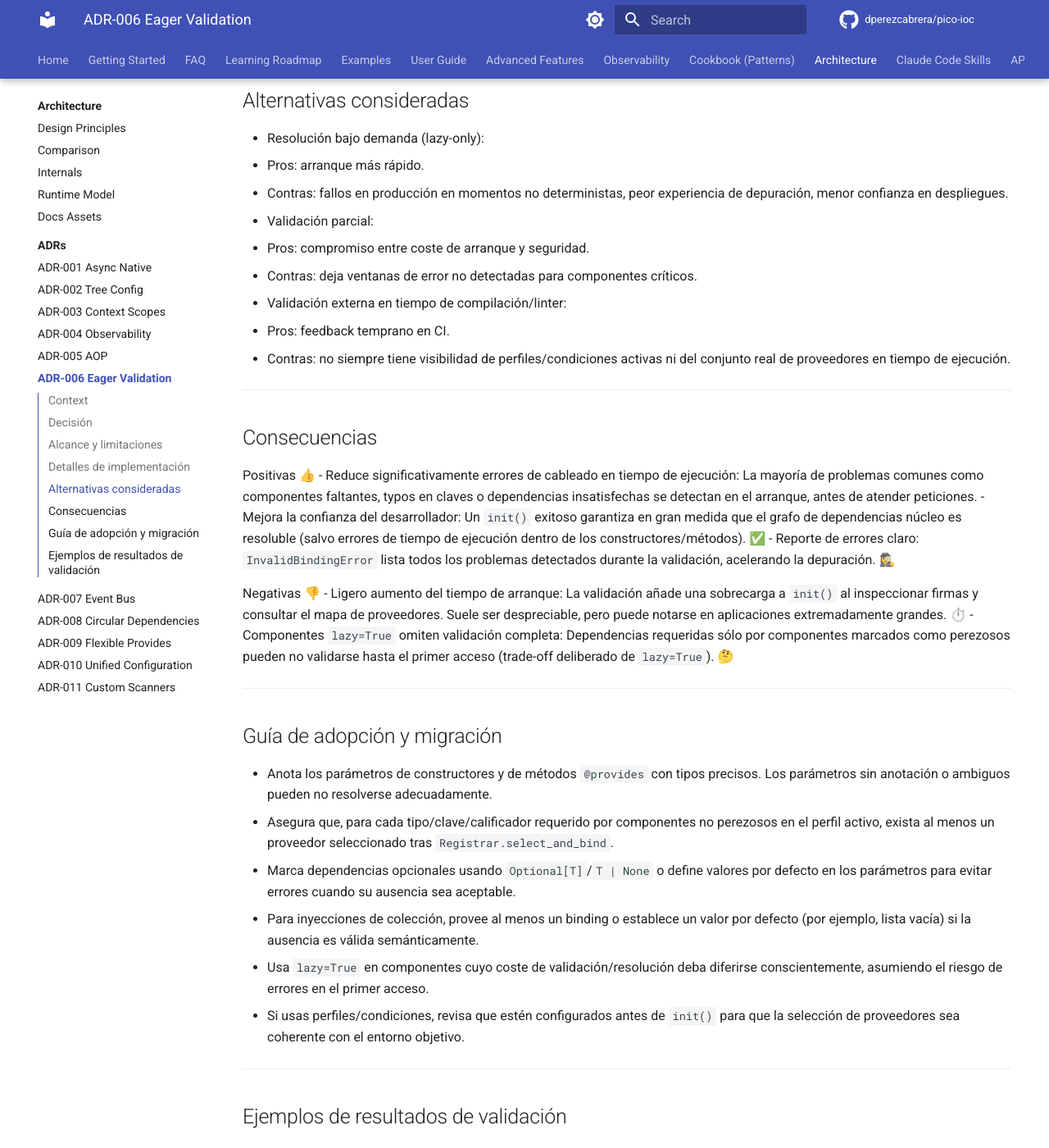
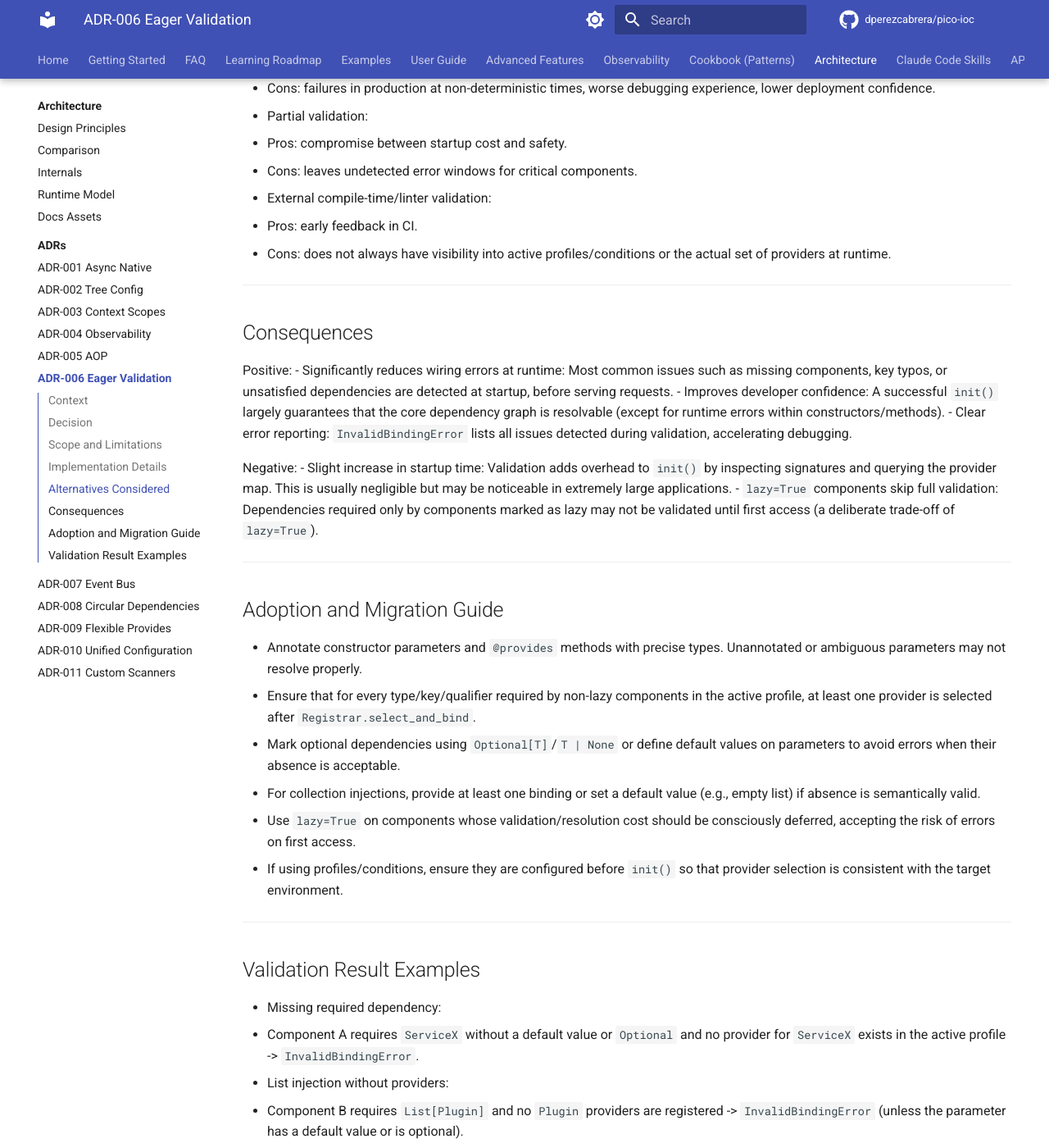
Before and after one commit to dperezcabrera/pico-ioc, an MkDocs documentation site: the page built from docs/adr/adr-0006-eager-validation.md, in a window 1280 px wide and 1400 px high, scrolled down 2344 px. Shown: the whole window at 82% size. Built offline with MkDocs 1.6.1 and Material for MkDocs 9.7.7, drawn with Linux system fonts in a browser that asks for light colours; comment, search, counter and statistics services are not loaded; some of the changed text lies outside the part shown.

Commit message:
docs: translate ADR-006 to English and remove emojis from ADRs
Co-Authored-By: Claude Opus 4.6 <noreply@anthropic.com>

```diff
--- a/docs/adr/adr-0006-eager-validation.md
+++ b/docs/adr/adr-0006-eager-validation.md
@@ -1,106 +1,106 @@
-# ADR-006: Eager Startup Validation ✅
+# ADR-006: Eager Startup Validation
 
 **Status:** Accepted
 
 ## Context
 
-Dependency Injection containers often defer resolving dependencies until a component is actually requested at runtime. This can lead to unexpected `ProviderNotFoundError` or `CircularDependencyError` exceptions durante la operación (por ejemplo, en medio de una petición de usuario), lo que es disruptivo y difícil de depurar, especialmente en entornos de producción. Priorizamos la estabilidad de la aplicación, la predictibilidad y detectar errores de configuración lo antes posible. 💣➡️😌
+Dependency Injection containers often defer resolving dependencies until a component is actually requested at runtime. This can lead to unexpected `ProviderNotFoundError` or `CircularDependencyError` exceptions during operation (e.g., in the middle of a user request), which is disruptive and difficult to debug, especially in production environments. We prioritize application stability, predictability, and detecting configuration errors as early as possible.
 
 ---
 
-## Decisión
+## Decision
 
-Decidimos implementar una validación anticipada (eager validation) durante el proceso `init()`:
+We decided to implement eager validation during the `init()` process:
 
-1. Descubrimiento y selección: Tras descubrir todos los componentes (`@component`, `@factory`, `@provides`, `@configured`) y seleccionar los proveedores efectivos según perfiles, condiciones y reglas (`Registrar.select_and_bind`), el método `Registrar._validate_bindings` realiza un análisis estático del posible grafo de dependencias resultante.
-2. Inspección de dependencias: Para cada componente registrado (excluyendo los marcados explícitamente con `lazy=True`), el validador inspecciona las anotaciones de tipos del constructor (`__init__`) o del método de fábrica/proveedor (`@provides`) del que proviene.
-3. Verificación de proveedores: Para cada dependencia requerida (identificada por su anotación de tipo o por una clave de cadena), se verifica si existe un proveedor correspondiente en el `ComponentFactory` finalizado. También se manejan inyecciones de listas (por ejemplo, `Annotated[List[Type], Qualifier]`) comprobando que exista al menos un proveedor que coincida con los criterios (a menos que la lista sea opcional o tenga un valor por defecto).
-4. Fallo temprano: Si alguna dependencia requerida no puede satisfacerse para un componente no perezoso, `init()` lanza inmediatamente un `InvalidBindingError`, listando todas las dependencias insatisfechas detectadas durante el escaneo de validación. Las dependencias circulares a menudo se detectan en esta fase de análisis o en el primer intento real de resolución, lanzando un `CircularDependencyError`. 💥
+1. Discovery and selection: After discovering all components (`@component`, `@factory`, `@provides`, `@configured`) and selecting the effective providers based on profiles, conditions, and rules (`Registrar.select_and_bind`), the `Registrar._validate_bindings` method performs a static analysis of the resulting dependency graph.
+2. Dependency inspection: For each registered component (excluding those explicitly marked with `lazy=True`), the validator inspects the type annotations of the constructor (`__init__`) or the factory/provider method (`@provides`) from which it originates.
+3. Provider verification: For each required dependency (identified by its type annotation or a string key), it verifies whether a corresponding provider exists in the finalized `ComponentFactory`. List injections (e.g., `Annotated[List[Type], Qualifier]`) are also handled by checking that at least one matching provider exists (unless the list is optional or has a default value).
+4. Early failure: If any required dependency cannot be satisfied for a non-lazy component, `init()` immediately raises an `InvalidBindingError`, listing all unsatisfied dependencies detected during the validation scan. Circular dependencies are often detected during this analysis phase or on the first actual resolution attempt, raising a `CircularDependencyError`.
 
 ---
 
-## Alcance y limitaciones
+## Scope and Limitations
 
-- Qué se valida:
-  - Firmas de `__init__` y de métodos/funciones anotadas con `@provides`.
-  - Anotaciones de tipos conforme a PEP 484/PEP 593 (incluyendo `Annotated[...]`, `Optional[T]`/`T | None`, parámetros con valor por defecto).
-  - Inyecciones múltiples/colección (por ejemplo, `List[T]` con calificador) exigiendo al menos un proveedor cuando el parámetro es requerido.
-- Qué no se valida:
-  - Ejecución de constructores ni lógica en tiempo de ejecución dentro de los métodos de fábrica/proveedores.
-  - Proveedores registrados dinámicamente después de `init()` o componentes cargados por plugins tras el arranque.
-  - Dependencias sólo alcanzables a través de componentes marcados con `lazy=True` (sus árboles no se recorren).
-  - Condiciones dependientes de estado en tiempo de ejecución que no hayan sido resueltas antes de `Registrar.select_and_bind`.
+- What is validated:
+  - `__init__` signatures and signatures of methods/functions annotated with `@provides`.
+  - Type annotations per PEP 484/PEP 593 (including `Annotated[...]`, `Optional[T]`/`T | None`, parameters with default values).
+  - Collection/multi-injections (e.g., `List[T]` with qualifier) requiring at least one provider when the parameter is required.
+- What is not validated:
+  - Constructor execution or runtime logic within factory/provider methods.
+  - Providers registered dynamically after `init()` or components loaded by plugins after startup.
+  - Dependencies only reachable through components marked with `lazy=True` (their trees are not traversed).
+  - Conditions depending on runtime state that have not been resolved before `Registrar.select_and_bind`.
 
 ---
 
-## Detalles de implementación
+## Implementation Details
 
-- Orden de ejecución:
-  - Descubrimiento de componentes y reglas.
-  - Resolución de perfiles/condiciones y selección de proveedores con `Registrar.select_and_bind`.
-  - Construcción del mapa final de proveedores en `ComponentFactory`.
-  - `Registrar._validate_bindings` recorre los componentes no perezosos y valida sus dependencias.
-- Resolución de dependencias requeridas:
-  - Parámetros sin valor por defecto y no anotados como opcionales se consideran requeridos.
-  - Dependencias identificadas por tipo, clave de cadena o calificador (por ejemplo, mediante `Annotated[..., Qualifier]`) deben tener al menos un proveedor seleccionado.
-  - Para colecciones (`List[T]`, `Iterable[T]`), se exige al menos un proveedor coincidente salvo que el parámetro sea opcional o tenga valor por defecto.
-- Tratamiento de opcionales y valores por defecto:
-  - Parámetros `Optional[T]` o `T | None` y/o con valor por defecto no provocan error si no hay proveedor.
-  - Para colecciones, un valor por defecto (p. ej., lista vacía) desactiva el requisito de existencia de proveedores.
-- Componentes perezosos:
-  - Componentes con `lazy=True` no se validan en profundidad; su resolución y posibles errores asociados se difieren hasta el primer acceso.
-- Detección de ciclos:
-  - Se generan aristas del grafo entre componentes no perezosos según sus dependencias requeridas. Si se detecta un ciclo evidente, se lanza `CircularDependencyError`. Algunos ciclos pueden manifestarse en la primera resolución real si no son deducibles estáticamente.
-- Reporte de errores:
-  - `InvalidBindingError` agrega y deduplica todas las dependencias faltantes detectadas, indicando componente de origen, parámetro y criterio (tipo/clave/calificador) no satisfecho para facilitar la depuración.
+- Execution order:
+  - Component and rule discovery.
+  - Profile/condition resolution and provider selection via `Registrar.select_and_bind`.
+  - Construction of the final provider map in `ComponentFactory`.
+  - `Registrar._validate_bindings` traverses non-lazy components and validates their dependencies.
+- Required dependency resolution:
+  - Parameters without default values and not annotated as optional are considered required.
+  - Dependencies identified by type, string key, or qualifier (e.g., via `Annotated[..., Qualifier]`) must have at least one selected provider.
+  - For collections (`List[T]`, `Iterable[T]`), at least one matching provider is required unless the parameter is optional or has a default value.
+- Handling of optionals and default values:
+  - `Optional[T]` or `T | None` parameters and/or those with default values do not cause an error if no provider exists.
+  - For collections, a default value (e.g., empty list) disables the provider existence requirement.
+- Lazy components:
+  - Components with `lazy=True` are not deeply validated; their resolution and potential associated errors are deferred until first access.
+- Cycle detection:
+  - Graph edges are generated between non-lazy components based on their required dependencies. If an obvious cycle is detected, a `CircularDependencyError` is raised. Some cycles may manifest on the first actual resolution if they are not statically deducible.
+- Error reporting:
+  - `InvalidBindingError` aggregates and deduplicates all detected missing dependencies, indicating the source component, parameter, and unsatisfied criterion (type/key/qualifier) to facilitate debugging.
 
 ---
 
-## Alternativas consideradas
+## Alternatives Considered
 
-- Resolución bajo demanda (lazy-only):
-  - Pros: arranque más rápido.
-  - Contras: fallos en producción en momentos no deterministas, peor experiencia de depuración, menor confianza en despliegues.
-- Validación parcial:
-  - Pros: compromiso entre coste de arranque y seguridad.
-  - Contras: deja ventanas de error no detectadas para componentes críticos.
-- Validación externa en tiempo de compilación/linter:
-  - Pros: feedback temprano en CI.
-  - Contras: no siempre tiene visibilidad de perfiles/condiciones activas ni del conjunto real de proveedores en tiempo de ejecución.
+- On-demand resolution (lazy-only):
+  - Pros: faster startup.
+  - Cons: failures in production at non-deterministic times, worse debugging experience, lower deployment confidence.
+- Partial validation:
+  - Pros: compromise between startup cost and safety.
+  - Cons: leaves undetected error windows for critical components.
+- External compile-time/linter validation:
+  - Pros: early feedback in CI.
+  - Cons: does not always have visibility into active profiles/conditions or the actual set of providers at runtime.
 
 ---
 
-## Consecuencias
+## Consequences
 
-Positivas 👍
-- Reduce significativamente errores de cableado en tiempo de ejecución: La mayoría de problemas comunes como componentes faltantes, typos en claves o dependencias insatisfechas se detectan en el arranque, antes de atender peticiones.
-- Mejora la confianza del desarrollador: Un `init()` exitoso garantiza en gran medida que el grafo de dependencias núcleo es resoluble (salvo errores de tiempo de ejecución dentro de los constructores/métodos). ✅
-- Reporte de errores claro: `InvalidBindingError` lista todos los problemas detectados durante la validación, acelerando la depuración. 🕵️‍♀️
+Positive:
+- Significantly reduces wiring errors at runtime: Most common issues such as missing components, key typos, or unsatisfied dependencies are detected at startup, before serving requests.
+- Improves developer confidence: A successful `init()` largely guarantees that the core dependency graph is resolvable (except for runtime errors within constructors/methods).
+- Clear error reporting: `InvalidBindingError` lists all issues detected during validation, accelerating debugging.
 
-Negativas 👎
-- Ligero aumento del tiempo de arranque: La validación añade una sobrecarga a `init()` al inspeccionar firmas y consultar el mapa de proveedores. Suele ser despreciable, pero puede notarse en aplicaciones extremadamente grandes. ⏱️
-- Componentes `lazy=True` omiten validación completa: Dependencias requeridas sólo por componentes marcados como perezosos pueden no validarse hasta el primer acceso (trade-off deliberado de `lazy=True`). 🤔
+Negative:
+- Slight increase in startup time: Validation adds overhead to `init()` by inspecting signatures and querying the provider map. This is usually negligible but may be noticeable in extremely large applications.
+- `lazy=True` components skip full validation: Dependencies required only by components marked as lazy may not be validated until first access (a deliberate trade-off of `lazy=True`).
 
 ---
 
-## Guía de adopción y migración
+## Adoption and Migration Guide
 
-- Anota los parámetros de constructores y de métodos `@provides` con tipos precisos. Los parámetros sin anotación o ambiguos pueden no resolverse adecuadamente.
-- Asegura que, para cada tipo/clave/calificador requerido por componentes no perezosos en el perfil activo, exista al menos un proveedor seleccionado tras `Registrar.select_and_bind`.
-- Marca dependencias opcionales usando `Optional[T]`/`T | None` o define valores por defecto en los parámetros para evitar errores cuando su ausencia sea aceptable.
-- Para inyecciones de colección, provee al menos un binding o establece un valor por defecto (por ejemplo, lista vacía) si la ausencia es válida semánticamente.
-- Usa `lazy=True` en componentes cuyo coste de validación/resolución deba diferirse conscientemente, asumiendo el riesgo de errores en el primer acceso.
-- Si usas perfiles/condiciones, revisa que estén configurados antes de `init()` para que la selección de proveedores sea coherente con el entorno objetivo.
+- Annotate constructor parameters and `@provides` methods with precise types. Unannotated or ambiguous parameters may not resolve properly.
+- Ensure that for every type/key/qualifier required by non-lazy components in the active profile, at least one provider is selected after `Registrar.select_and_bind`.
+- Mark optional dependencies using `Optional[T]`/`T | None` or define default values on parameters to avoid errors when their absence is acceptable.
+- For collection injections, provide at least one binding or set a default value (e.g., empty list) if absence is semantically valid.
+- Use `lazy=True` on components whose validation/resolution cost should be consciously deferred, accepting the risk of errors on first access.
+- If using profiles/conditions, ensure they are configured before `init()` so that provider selection is consistent with the target environment.
 
 ---
 
-## Ejemplos de resultados de validación
+## Validation Result Examples
 
-- Dependencia faltante requerida:
-  - Componente A requiere `ServiceX` sin valor por defecto ni `Optional` y no existe proveedor de `ServiceX` en el perfil activo → `InvalidBindingError`.
-- Inyección de lista sin proveedores:
-  - Componente B requiere `List[Plugin]` y no hay `Plugin` registrados → `InvalidBindingError` (salvo que el parámetro tenga valor por defecto u opcionalidad).
-- Ciclo entre componentes no perezosos:
-  - A requiere B y B requiere A → `CircularDependencyError` durante la validación o en el primer intento de resolución.
-- Dependencia opcional no satisfecha:
-  - Componente C tiene `repo: Optional[Repo] = None` y no hay `Repo` → no se considera error.
+- Missing required dependency:
+  - Component A requires `ServiceX` without a default value or `Optional` and no provider for `ServiceX` exists in the active profile -> `InvalidBindingError`.
+- List injection without providers:
+  - Component B requires `List[Plugin]` and no `Plugin` providers are registered -> `InvalidBindingError` (unless the parameter has a default value or is optional).
+- Cycle between non-lazy components:
+  - A requires B and B requires A -> `CircularDependencyError` during validation or on the first resolution attempt.
+- Unsatisfied optional dependency:
+  - Component C has `repo: Optional[Repo] = None` and no `Repo` provider exists -> not considered an error.
```
Also changed, not shown: docs/adr/adr-0002-tree-based-configuration.md (+1 -1 lines).
